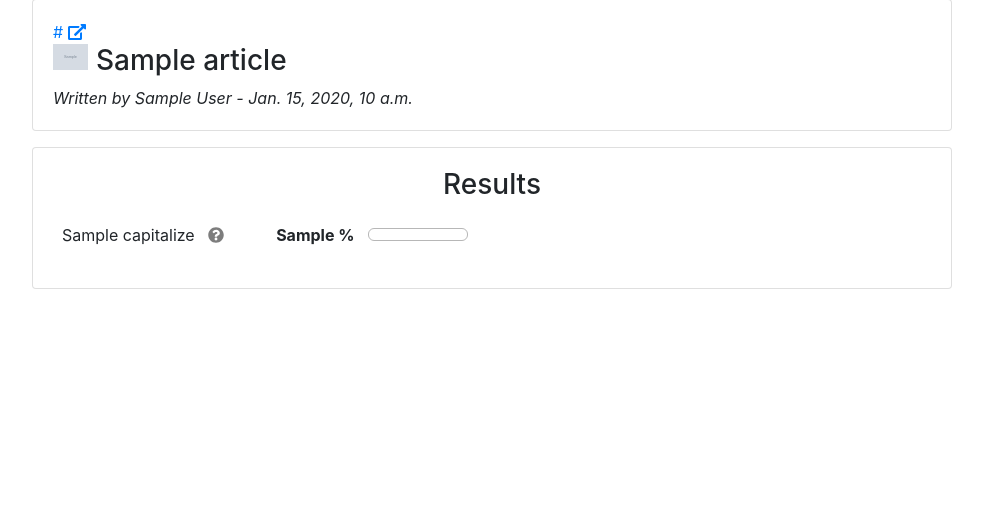
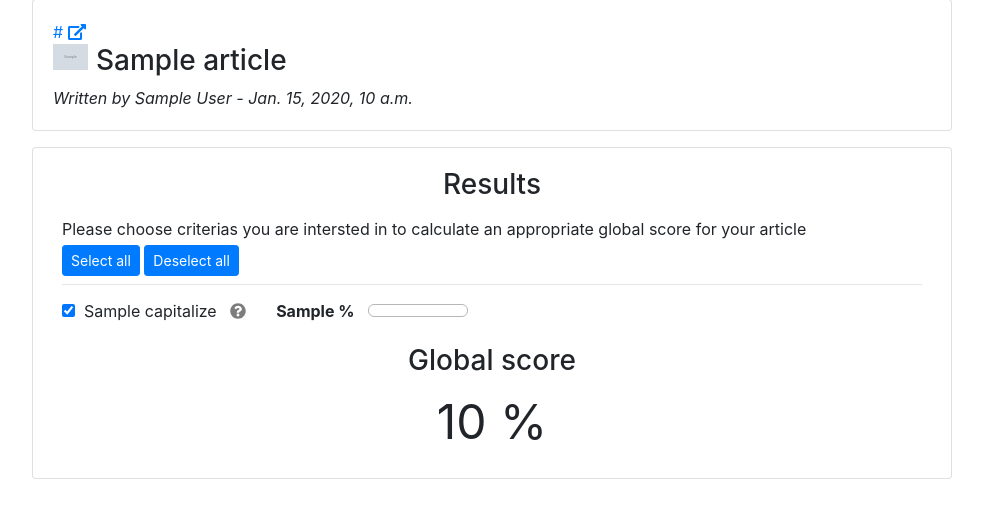
Before and after one commit to masterdcups/fake_news_detection_tool, a Django app: template app/templates/app/index.html in a window 1280 px wide. Shown: the part 261-779 px from the top of the page, without its empty margins (148-1131 px from the left). Run offline with Django 3.2, Linux system fonts and the light colour scheme; the template is opened without the code that fills it: most values are stand-ins (such as "Sample title", 1, 10 or a date in 2020); grey boxes marked "Sample" are stand-in pictures; some libraries are stand-ins or nearby versions.

Commit message:
ckeckboxes select all and deselect all buttons

```diff
--- a/app/static/app/css/style.css
+++ b/app/static/app/css/style.css
@@ -53,128 +53,6 @@
 }
 
 
-
-
-
-
-
-/*************/
-/*** GAUGE ***/
-
-
-.circular-gauge *{
-    box-sizing: initial;
+#global_score {
+    font-size: 3rem;
 }
-
-.circular-gauge-wrapper {
-  display: table;
-  margin: 0 auto;
-}
-
-.circular-gauge {
-  font-family: Arial, Helvetica, sans-serif;
-  background: #e7e7e7;
-  box-shadow: 0 0 0 6px rgba(255, 255, 255, 0.09), 0 0 35px 5px rgba(255, 255, 255, 0.29);
-  width: 200px;
-  height: 100px;
-  border-radius: 100px 100px 0 0;
-  position: relative;
-  overflow: hidden;
-  /* safari fix */
-  -webkit-transform-style: flat;
-  -webkit-transform: translateZ(0px);
-}
-.circular-gauge.min-scaled {
-  transform: scale(0.5);
-}
-
-.circular-gauge .gauge-center {
-  content: '';
-  color: #fff;
-  width: 60%;
-  height: 60%;
-  background: #15222E;
-  border-radius: 100px 100px 0 0;
-  position: absolute;
-  box-shadow: 0 -13px 15px -10px rgba(0, 0, 0, 0.28);
-  right: 21%;
-  bottom: 0;
-  color: #fff;
-}
-.circular-gauge .gauge-center::before {
-  content: attr(data-score);
-  font-size: 2em;
-  width: 100%;
-  padding: 10px 0 0 0;
-  text-align: center;
-  float: left;
-  -webkit-font-smoothing: antialiased;
-}
-/*.circular-gauge .gauge-center::after {
-  content: 'units';
-  width: 100%;
-  float: left;
-  opacitY: .6;
-  text-align: center;
-}*/
-
-.circular-gauge .needle {
-  width: 78px;
-  height: 7px;
-  background: #15222E;
-  border-bottom-left-radius: 100%;
-  border-bottom-right-radius: 5px;
-  border-top-left-radius: 100%;
-  border-top-right-radius: 5px;
-  position: absolute;
-  bottom: 4px;
-  left: 20px;
-  transform-origin: 100% 4px;
-  animation: speed 5s infinite;
-  box-shadow: 0 2px 2px 1px rgba(0, 0, 0, 0.38);
-}
-
-.circular-gauge .slice-colors .st {
-  position: absolute;
-  bottom: 0;
-  width: 60px;
-  height: 0;
-  border-bottom: 80px solid #000;
-  border-left: 12px solid transparent;
-  border-right: 12px solid transparent;
-}
-.circular-gauge .slice-colors .st.slice-item:nth-child(1) {
-  border-bottom-color: #1eaa59;
-  left: -2px;
-}
-.circular-gauge .slice-colors .st.slice-item:nth-child(2) {
-  border-bottom-color: #9baa1e;
-  transform: rotate(135deg);
-  transform-origin: right;
-  top: 12px;
-  left: -65px;
-}
-.circular-gauge .slice-colors .st.slice-item:nth-child(3) {
-  border-bottom-color: #f1c40f;
-  transform: rotate(179deg);
-  transform-origin: right;
-  top: -20px;
-  left: -62px;
-  border-bottom-width: 90px;
-  border-left-width: 45px;
-  border-right-width: 45px;
-  width: 18px;
-}
-.circular-gauge .slice-colors .st.slice-item:nth-child(4) {
-  border-bottom-color: #e67e22;
-  transform: rotate(219deg);
-  transform-origin: right;
-  top: -23px;
-  left: 43px;
-}
-.circular-gauge .slice-colors .st.slice-item:nth-child(5) {
-  border-bottom-color: #E84C3D;
-  transform: rotate(240deg);
-  transform-origin: right;
-  right: 52px;
-}
--- a/app/static/app/js/app.js
+++ b/app/static/app/js/app.js
@@ -1,3 +1,40 @@
 $(function () {
   $('[data-toggle="tooltip"]').tooltip()
-})
+});
+
+function criterions_mean(criterions){
+    var sum = 0
+    var nb = 0
+    for(var propertyName in criterions) {
+
+        if (criterions[propertyName] != "None") {
+            sum += parseFloat(criterions[propertyName])
+            nb += 1
+        }
+    }
+    return sum / nb;
+}
+
+function update_score(){
+    var criterions = [];
+    $('.criterion_checkbox:checked').each(function(i){
+      criterions.push($(this).val())
+    });
+    var mean = criterions_mean(criterions);
+    $('#global_score').text(mean+' %')
+}
+
+$('.criterion_checkbox').on('change', function(){
+    update_score();
+});
+
+$('#select_all_checkbox').on('click', function(){
+    $('.criterion_checkbox').prop( "checked", true );
+    update_score();
+});
+
+
+$('#deselect_all_checkbox').on('click', function(){
+    $('.criterion_checkbox').prop( "checked", false );
+    update_score();
+});
--- a/app/templates/app/index.html
+++ b/app/templates/app/index.html
@@ -64,6 +64,14 @@
                 <div class="card">
                     <div class="card-body">
                         <h3 class="text-center mb-3">Results</h3>
+                        <div class="row">
+                            <div class="col-md-12 px-4">
+                                <p class="mb-1">Please choose criterias you are intersted in to calculate an appropriate global score for your article</p>
+                                <button class="btn btn-primary btn-sm" data-checked="1" id="select_all_checkbox">Select all</button>
+                                <button class="btn btn-primary btn-sm" data-checked="1" id="deselect_all_checkbox">Deselect all</button>
+                                <hr class="my-2">
+                            </div>
+                        </div>
 
                         <div class="row">
 
@@ -72,9 +80,12 @@
                                     <ul class="list-unstyled params-list">
                                         {% for p in i %}
                                             <li>
-                                                <div class="d-flex params-item justify-content-between align-items-center">
+                                                <div class="d-flex params-item align-items-center justify-content-between">
+                                                    <div class="d-flex align-items-center">
+                                                        <input type="checkbox" class="criterion_checkbox" name="criterion[{{ p.0 }}]" value="{{ p.1 }}" id="criterion_{{ p.0 }}" checked="checked">
+                                                        &nbsp;&nbsp;
                                                         <div class="param-name">
-                                                        <span>{{ p.0.capitalize }}</span>
+                                                            <label for="criterion_{{ p.0 }}" class="mb-0">{{ p.0.capitalize }}</label>
                                                             &nbsp;
                                                             {% if p.2 != None %}
                                                                 <span data-toggle="tooltip" data-placement="top"
@@ -83,6 +94,9 @@
                                                                         </span>
                                                             {% endif %}
                                                         </div>
+                                                    </div>
+
+
                                                     <div class="param-score">
                                                         <strong>{{ p.1 }} %</strong>
                                                         &nbsp;&nbsp;&nbsp;
@@ -91,6 +105,7 @@
                                                             <div class="gauge-range selected" style="width: {{ p.1 }}%"></div>
                                                         </div>
                                                     </div>
+
                                                 </div>
                                             </li>
                                         {% endfor %}
@@ -98,6 +113,19 @@
                                 </div>
                             {% endfor %}
                         </div>
+
+
+                        <div class="row">
+                            <div class="col-md-12">
+                                <div class="text-center">
+                                    <h3>Global score</h3>
+                                    <div id="global_score">
+                                        {{ score }} %
+                                    </div>
+                                </div>
+                            </div>
+                        </div>
+
                     </div>
                 </div>
             </div>
--- a/app/views.py
+++ b/app/views.py
@@ -38,7 +38,7 @@ def index(request):
             ['emotion', None, None],
             ['opinion', None, None],
             ['controversy', score_format(controversy_score), None],
-            ['authority/credibility/trust', None, None],
+            ['credibility', None, None],
             ['technicality', None, None],
             ['topicality', None, None]
         ]
```
Lines whose indentation alone changed are shown as unchanged.
